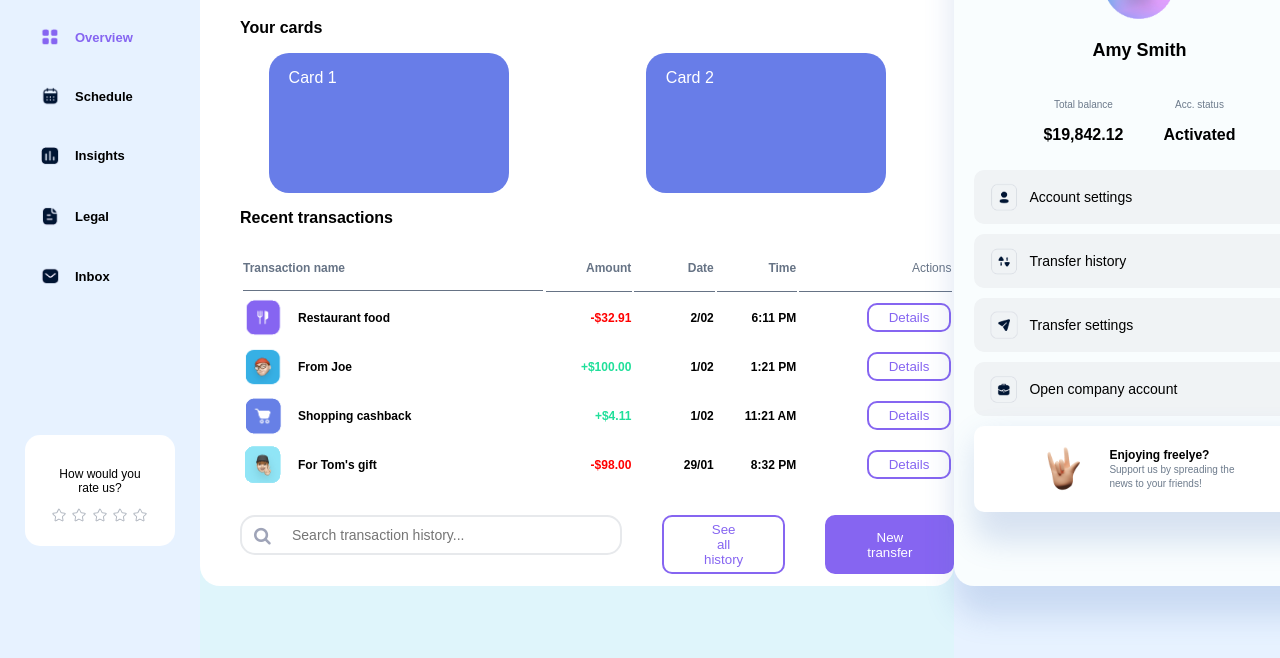
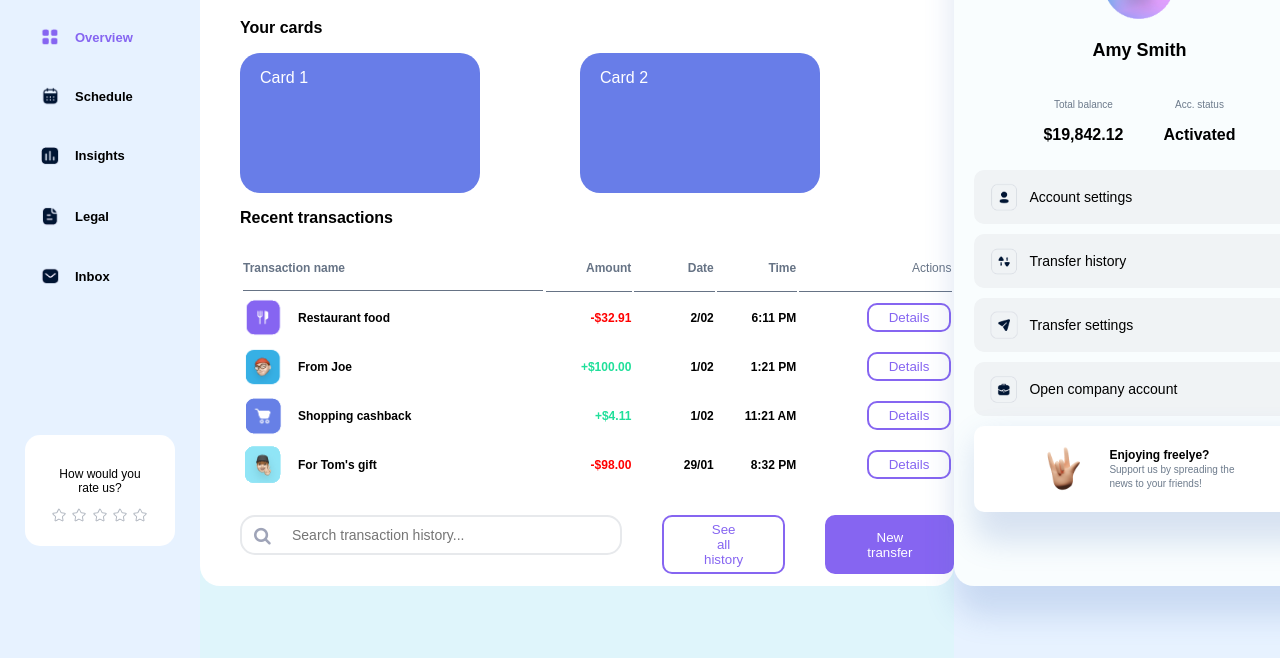
Before and after one commit to Mnde81/bank-app, a website: page index.html in a window 1280 px wide. Shown: the part 124-782 px from the top of the page. Drawn offline with Linux system fonts and the light colour scheme.

Commit message:
updated file

```diff
--- a/css/main.css
+++ b/css/main.css
@@ -41,8 +41,10 @@ main {
 
 .cards {
     display: flex;
-    justify-content: space-around;
+    justify-content: start;
     align-items: center;
+    gap: 100px;
+    margin-left: 40px;
 }
 
 .card {
```
